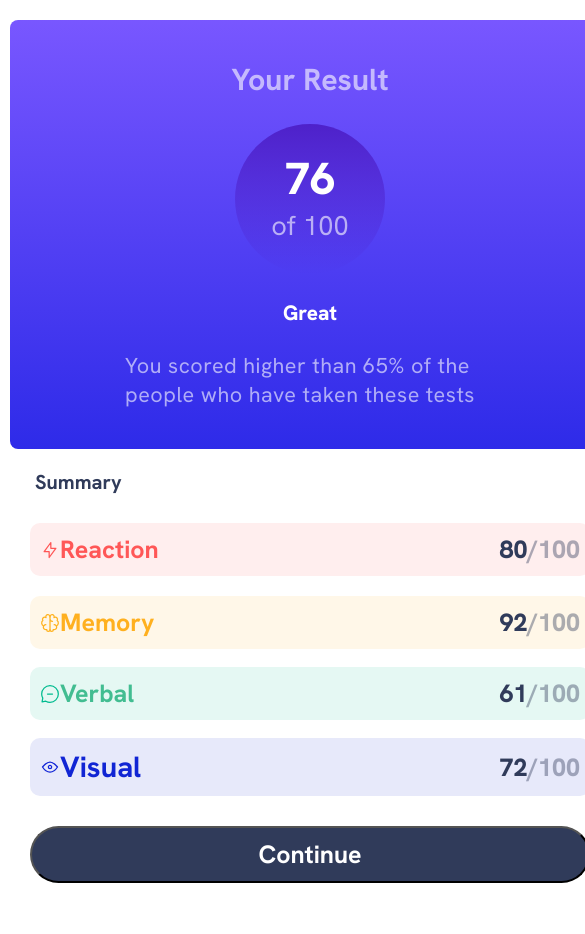
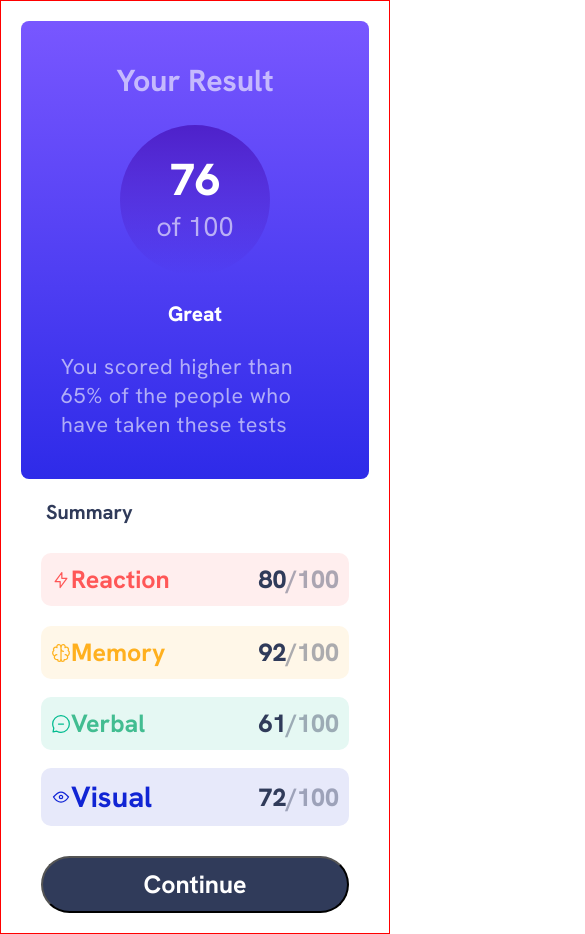
Before and after one commit to Cicero1962/Grid-Card-Solu-o-2, a plain HTML site: page index.html in a window 390 px wide. Shown: the top 934 px of the page, 585 px wide, since content can reach past the window. Before the commit the page ends 903 px from the top, so only its background shows below. Drawn offline with Linux system fonts and the light colour scheme.

Commit message:
atualização
ajuste do responsivo

```diff
--- a/style.css
+++ b/style.css
@@ -31,28 +31,30 @@ body {
 .container {
   display: grid;
   width: 100%;
-  height: 100%;
+  height: 100vh;
   background-color: white;
+  align-content: center;
+  justify-content: center;
+  align-items: center;
 
 }
 
 .sub_container{
   display: grid;
   grid-template-columns: 500px 600px;
-  margin: 0 auto;
-  align-content: center;
+  padding: 20px;
+  gap: 10px;
+  height: 100%;
+  border: 1px solid red;
   justify-content: center;
-  align-items: center;
-  gap: 10px;
-  height: 100vh;
 }
 
 .box{
   display: flex;
   flex-direction: column;
+  flex-wrap: wrap;
   gap: 25px;
-  max-width: 100%;
-  height: auto;
+  width: 100%;
   border-radius: 8px;
   justify-content: center;
   align-items: center;
@@ -124,8 +126,7 @@ body {
   display: flex;
   flex-direction: column;
   flex-wrap: wrap;
-  width: 600px;
-  min-width: 280px;
+  width: 100%;
   padding: 0 20px;
 }
 
@@ -207,206 +208,20 @@ body {
 
 @media(max-width:600px){
   .sub_container{
-    display: grid;
-    grid-template-columns: 1fr;
-    height: auto;
-    padding: 20px 10px;
+   display: grid;
+   grid-template-columns: 1fr;
+   width: 100%;
+   height: 100%;
+  }
+  .box
+  {
+    width: 100%;
+
+  }
+  .box_1{
+    width: 100%;
+  }
+  .container{
+    height: 100%;
   }
 }
-
-/*.box {
-  position: relative;
-  display: flex;
-  width: 550px;
-  flex-direction: column;
-  border-radius: 20px;
-  padding: 20px;
-  background-image: linear-gradient(hsl(252, 100%, 67%), hsl(241, 81%, 54%));
-  align-items: center;
-  align-content: center;
-  margin: 20px;
-}
-
-.texto_principal {
-  font-family: "Hanken Grotesk";
-  font-weight: 600;
-  font-size: 29px;
-  opacity: 0.3;
-  color: var(--color-White);
-  margin-bottom: 200px;
-  text-align: center;
-  margin-top: 1.25rem;
-}
-
-.number {
-  position: absolute;
-  display: flex;
-  flex-direction: column;
-  max-width: 150px;
-  height:150px;
-  background-image: linear-gradient(
-    hsla(256, 72%, 46%, 1),
-    hsla(241, 72%, 46%, 0)
-  );
-  justify-content: center;
-  align-items: center;
-  align-content: center;
-  border-radius: 50%;
-  padding: 80px;
-  margin-bottom: 50px;
-  top: 40%;
-  transform: translate(0, -50%);
-}
-
-.item_number {
-  color: var(--color-White);
-  font-size: 3rem;
-  font-family: "Hanken Grotesk";
-  font-weight: 800;
-}
-
-.number_two {
-  text-align: center;
-  width: 80px;
-  color: var(--color-White);
-  font-family: "Hanken Grotesk";
-  font-size: 25px;
-  line-height: 1;
-  opacity: 0.3;
-  font-weight: 400;
-  margin-bottom: 20px;
-}
-
-.texto_secundario {
-  font-family: "Hanken Grotesk";
-  color: var(--color-White);
-  font-size: 20px;
-  margin-bottom: 20px;
-  text-align: center;
-}
-
-.texto_paragrafo {
-  font-family: "Hanken Grotesk";
-  opacity: 0.3;
-  color: var(--color-White);
-  font-size: 1.75rem ;
-  font-weight: 500;
-  margin-bottom: 40px;
-}
-
-.box_1 {
-  display: flex;
-  flex-direction: column;
-  flex-wrap: wrap;
-  width: 600px;
-  min-width: 280px;
-  padding: 0 20px;
-}
-
-.texto_indice {
-  display: flex;
-  font-family: "Hanken Grotesk";
-  font-size: 20px;
-  font-weight: 600;
-  color: #303b5a;
-  padding: 10px 5px;
-}
-
-.itens_indice {
-  display: flex;
-  flex-direction: column;
-  flex-wrap: wrap;
-  width: 100%;
-}
-
-.card {
-  display: grid;
-  width: 100%;
-  grid-template-columns: auto 1fr auto;
-  justify-content: space-between;
-  padding: 10px;
-  gap: 0 5px;
-  background-color: white;
-  border-radius: 10px;
-  font-weight: 800;
-  font-family: "Hanken Grotesk";
-  font-size: 25px;
-  align-items: center;
-}
-
-.card_reaction {
-  background-color: #ffeeee;
-  color: #ff5757;
-  margin-bottom: 20px;
-  margin-top: 20px;
-}
-
-.card_memory {
-  color: #ffb01f;
-  background-color: #fff7e8;
-  margin-bottom: 20px;
-}
-
-.card_verbal {
-  color: #42bd91;
-  background-color: #e5f8f3;
-  margin-bottom: 20px;
-}
-
-.card_visual {
-  color: #1125d4;
-  background-color: #e7e9fa;
-  margin-bottom: 40px;
-}
-
-.btn {
-  padding: 10px;
-  border-radius: 40px;
-  background-color: #303b5a;
-  font-family: "Hanken Grotesk";
-  font-size: 25px;
-  font-weight: 600;
-  color: var(--color-White);
-  cursor: pointer;
-}
-
-.number_span {
-  color: #303b5a;
-}
-.span {
-  color: #303b5a;
-  opacity: 0.4;
-}
-
-.teste{
-  font-size: clamp(1.75em, 1em + 3vw, 1.75em) ;
-}
-/*
-@media(max-width:1200px){
-    .container{
-        display: flex;
-        flex-direction: column;
-        align-items: center;
-    }
-    .box{
-        width: 50%;
-    }
-}
-
- <div class="box">
-                <h2 class="texto_principal">Your Result</h2>
-                <div class="number">
-                    <p class="item_number">
-                        76
-                    </p>
-                    <p class="number_two">of 100</p>
-                </div>
-                <div>
-                    <h2 class="texto_secundario">
-                        Great
-                    </h2>
-                    <p class="texto_paragrafo">
-                        You scored higher than 65% of the<br>people who have taken these tests
-                    </p>
-                </div>
-            </div>
```
